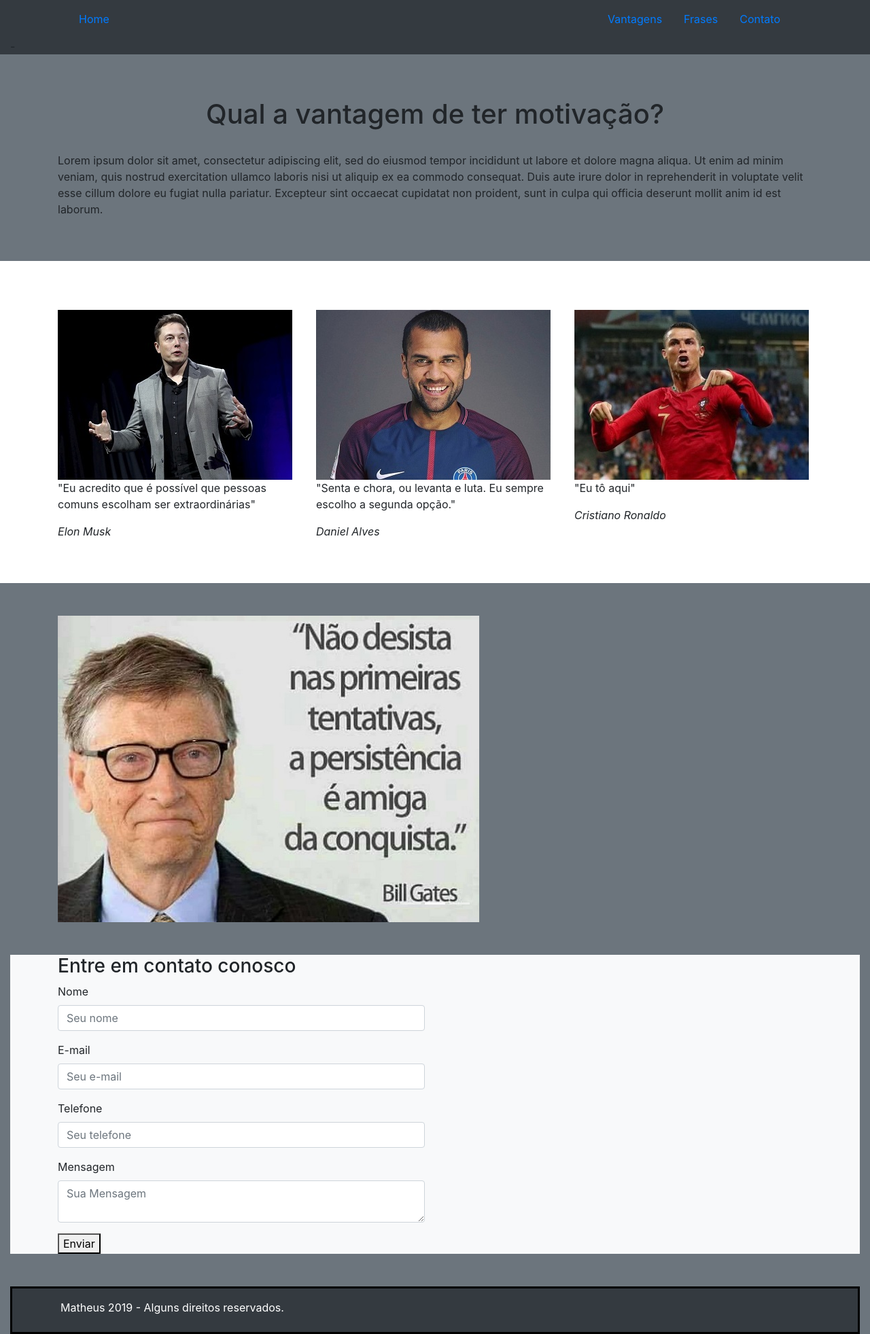
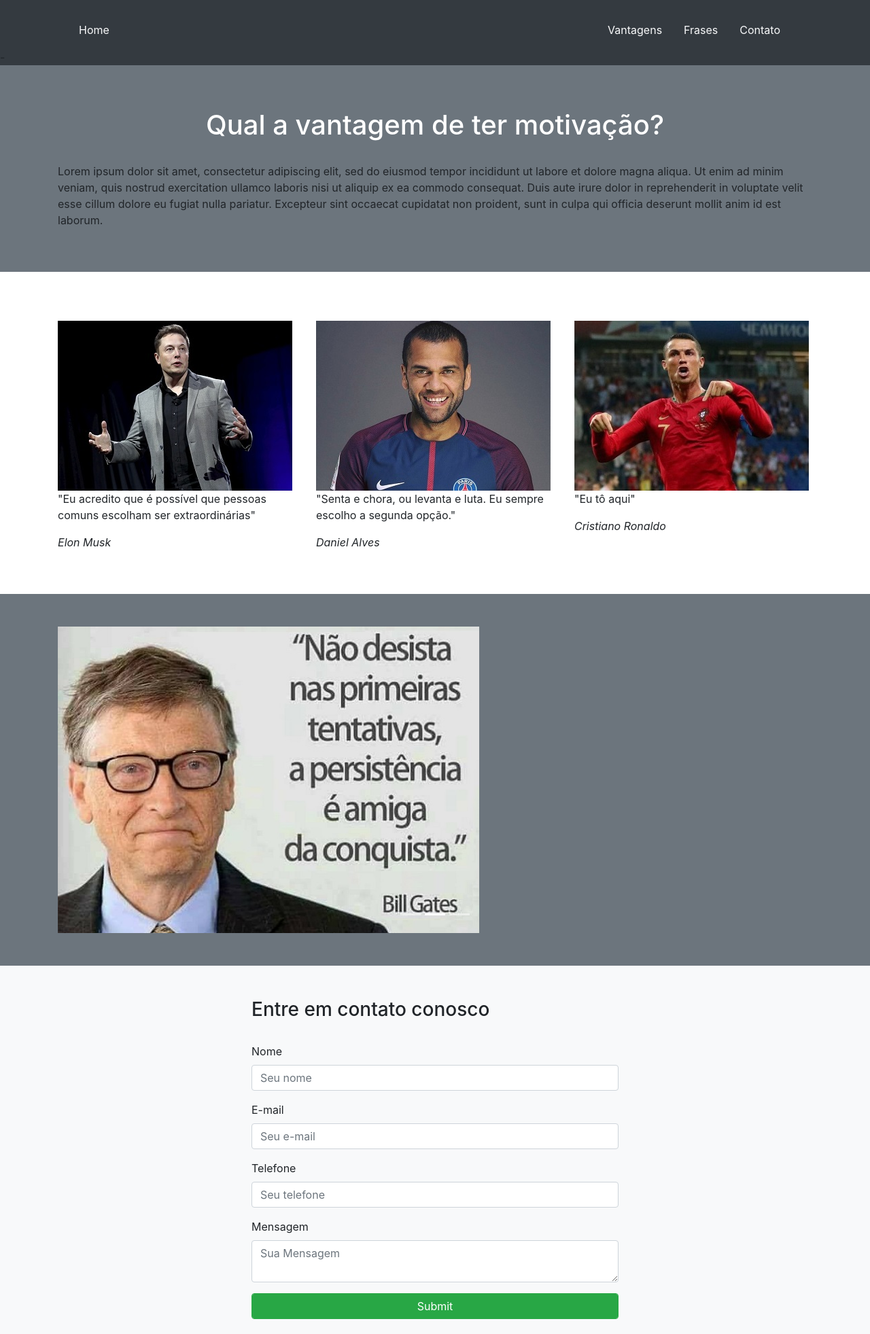
Before and after one commit to matheuslopesfrazao/SiteMotivacional, a plain HTML site: page index.html in a window 1280 px wide. Shown: the top 1963 px of the page at 68% size. Drawn offline with nearby package versions, Linux system fonts and the light colour scheme; files that its build step writes are made by us from their sources.

Commit message:
Finalizado

```diff
--- a/index.html
+++ b/index.html
@@ -9,31 +9,28 @@
   <script src="https://ajax.googleapis.com/ajax/libs/jquery/3.3.1/jquery.min.js"></script>
  </head>
 <body>
-	<header><!-- Abre cabeçalho -->
-		<div class="container-fluid bg-dark"><!-- Abre container-fluid -->
+	<header class="bg-dark"><!-- Abre cabeçalho -->
 		<div class="container"><!-- Abre container -->
 			<div class="row"><!-- Abre linha -->
 				<div class="col-12"><!-- Abre coluna -->
-						<nav class="navbar">
-							<span class="col-6"><a href="index.html">Home</a></span>
+					<nav class="navbar pt-4">
+						<span class="col-6"><a class="text-light" href="index.html">Home</a></span>
 						<ul class="col-6 nav justify-content-end">
-								<li class="list-item"><a class="nav-link" href="">Vantagens</a></li>
-								<li class="list-item"><a class="nav-link" href="">Frases</a></li>
-								<li class="list-item"><a class="nav-link" href="">Contato</a></li>
+							<li class="list-item"><a class="nav-link text-light" href="">Vantagens</a></li>
+							<li class="list-item"><a class="nav-link text-light" href="">Frases</a></li>
+							<li class="list-item"><a class="nav-link text-light" href="">Contato</a></li>
 						</ul>
 					</nav>
 				</div><!-- Fecha coluna -->
 			</div> <!-- Fecha linha -->
 		</div>-<!-- Fecha container -->
-		</div><!-- Fecha container-fluid -->
 	</header><!-- Fecha cabeçalho -->
 
-	<section class="intro"><!-- Abre seção Introdução -->
-		<div class="container-fluid bg-secondary pb-5"><!-- Abre container-fluid-->
+	<section class="intro container-fluid bg-secondary pb-5"><!-- Abre seção Introdução -->
 		<div class="container"><!-- Abre container -->
 			<div class="row"><!-- Abre linha -->
 				<div class="col-12 mt-3"><!-- Abre coluna -->
-						<h1 class="text-center pt-5">Qual a vantagem de ter motivação?</h1>
+					<h1 class="text-center text-white pt-5">Qual a vantagem de ter motivação?</h1>
 				</div><!-- fecha coluna -->
 			</div><!-- fecha linha -->
 			<div class="row">
@@ -42,11 +39,9 @@
 				</div>
 			</div>
 		</div><!-- fecha container -->
-		</div><!-- fecha container-fluid-->
 	</section><!-- Fecha seção Introdução -->
 
-	<section class="cards pt-4"><!-- Abre seção Cards -->
-		<div class="container-fluid mt-5 mb-5"><!-- Abre container-fluid -->
+	<section class="cards pt-4 container-fluid mt-5 mb-5"><!-- Abre seção Cards -->
 		<div class="container"><!-- Abre container -->
 			<div class="row"><!-- Abre linha -->
 				<div class="col-4"><!-- Abre coluna -->
@@ -72,11 +67,10 @@
 				</div><!-- fecha coluna -->
 			</div><!-- fecha linha -->
 		</div><!-- fecha container -->
-		</div><!-- fecha container-fluid -->
 	</section><!-- fecha seção Cards --	>
 
 	<section><!-- Abre seção Carousel-->
-		<div class="container-fluid bg-secondary">
+		<div class="bg-secondary">
 			<div class="container pt-5">
 				<div class="row">
 					<div class="col-12 text-center">
@@ -119,13 +113,12 @@
 		</div><!-- Fecha container-fluid-->
 	</section><!-- Fecha seção Carousel-->
 
-	<section class="contato mt-5 mb-5"><!-- Abre seção Contato-->
-		<div class="container-fluid bg-light"><!-- Abre container-fluid-->
-			<div class="container"><!-- Abre container -->
-				<div class="row"><!-- Abre linha -->
+	<section class="contato bg-light mt-5"><!-- Abre seção Contato-->
+		<div class="container pt-5 pb-5"><!-- Abre container -->
+			<div class="row justify-content-center"><!-- Abre linha -->
 				<div class="col-6"><!-- Abre coluna -->
 					<h3>Entre em contato conosco</h3>
-						<form>
+					<form class="pt-4">
 					  <div class="form-group">
 							<label>Nome</label>
 							<input type="email" class="form-control" name="" placeholder="Seu nome">
@@ -142,16 +135,14 @@
 							<label>Mensagem</label>
 							<textarea class="form-control" placeholder="Sua Mensagem"></textarea>
 						</div>
-							<button>Enviar</button>
+						<input type="submit" name="Enviar" class="form-control btn- btn-success">
 					</form>
 				</div><!-- fecha coluna -->
 			</div><!-- fecha linha -->
 		</div><!-- fecha container -->
-		</div><!-- fecha container-fluid -->
 	</section><!-- fecha seção Contato -->
 
-	<footer class="mt-5"><!-- Abre Footer -->
-		<div class="container-fluid bg-dark"><!-- Abre container-fluid -->
+	<footer class="bg-dark"><!-- Abre Footer -->
 		<div class="container"><!-- Abre container -->
 			<div class="row"><!-- Abre linha -->
 				<div class="col-12 pt-3 pb-2"><!-- Abre coluna -->
@@ -159,7 +150,6 @@
 				</div><!-- fecha coluna -->
 			</div><!-- fecha linha -->
 		</div><!-- fecha container -->
-		</div><!-- fecha container-fluid -->
 	</footer><!-- fecha Footer -->
 
 	<!-- Abre JAVA SCRIPT -->
```
Lines whose indentation alone changed are shown as unchanged.
